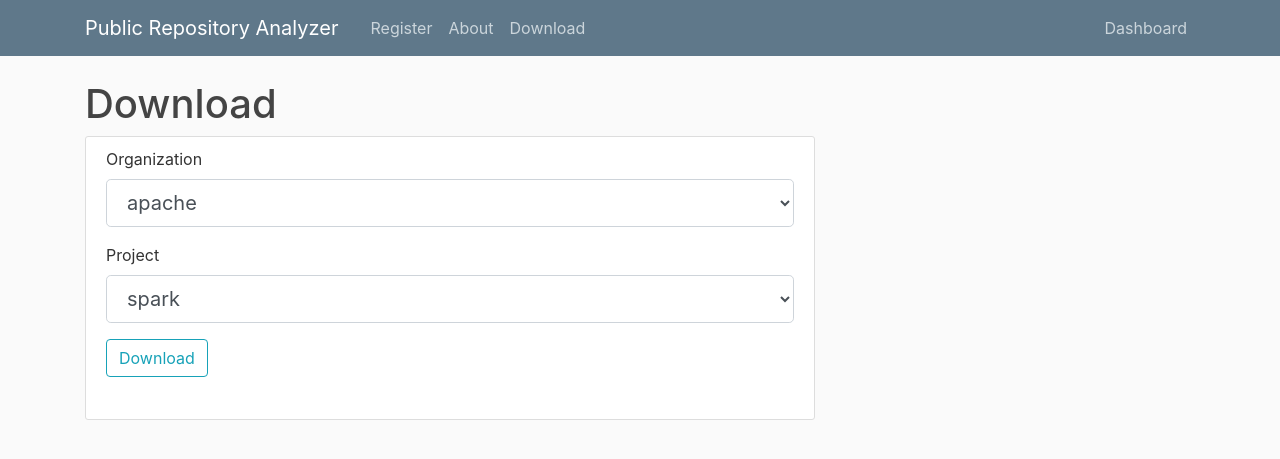
After one commit to hungnguyen10897/pra-site, a Flask app: page /download in a window 1280 px wide. The commit adds this page. Shown: the top 459 px of the page. Run offline with Flask 2, Linux system fonts and the light colour scheme; parts of the project's set-up code (start-up, migrations or seed data) failed here and were passed over; some libraries are stand-ins or nearby versions.

Commit message:
Add download page, displaying Sonarqube organization and respective projects

```diff
--- a/pra_site/__init__.py
+++ b/pra_site/__init__.py
@@ -1,5 +1,6 @@
 from flask import Flask, render_template, flash, url_for, redirect
 from flask_sqlalchemy import SQLAlchemy
+import sqlalchemy
 import json
 
 with open("/etc/pra-site-config.json", "r") as f:
@@ -9,5 +10,6 @@ app = Flask(__name__)
 app.config['SECRET_KEY'] = config["SECRET_KEY"]
 app.config['SQLALCHEMY_DATABASE_URI'] = config["SQLALCHEMY_DATABASE_URI"]
 db = SQLAlchemy(app)
+engine = sqlalchemy.create_engine(app.config['SQLALCHEMY_DATABASE_URI'])
 
 from pra_site import routes
--- a/pra_site/forms.py
+++ b/pra_site/forms.py
@@ -1,5 +1,5 @@
 from flask_wtf import FlaskForm
-from wtforms import StringField, SubmitField
+from wtforms import StringField, SubmitField, SelectField
 from wtforms.validators import DataRequired, URL, ValidationError
 import jenkins, requests
 
@@ -30,3 +30,8 @@ class InputForm(FlaskForm):
             server.get_version()
         except (KeyError, requests.exceptions.ConnectionError):
             raise ValidationError(f"Jenkins Server '{jenkins_server.data}' does not exist.")
+
+class DownloadForm(FlaskForm):
+    organization = SelectField("Organization", choices = ['apache', 'my org 1', 'your org 2'])
+    project = SelectField("Project", choices = ['spark', 'kafka', 'airflow'])
+    submit = SubmitField('Download')
--- a/pra_site/routes.py
+++ b/pra_site/routes.py
@@ -1,10 +1,12 @@
-from flask import Flask, render_template, flash, url_for, redirect
-from sqlalchemy import func
+from flask import Flask, render_template, flash, url_for, redirect, jsonify
+from sqlalchemy import func, MetaData, Table, select
+import os
 
-from pra_site.forms import InputForm
+from pra_site.forms import InputForm, DownloadForm
 from pra_site.models import Source
-from pra_site import app, db
+from pra_site import app, db, engine
 from pra_site.utils import format_jenkins_server
+
 
 @app.route("/", methods=['GET', 'POST'])
 @app.route("/register", methods=['GET', 'POST'])
@@ -47,7 +49,7 @@ def register():
             source = Source(sonar_org_key=sonar_org_key, jenkins_server=jenkins_server, batch_number = batch_num)
             db.session.add(source)
             db.session.commit()
-            flash(f'Your link is registered successfully.', 'success')
+            flash('Your link is registered successfully.', 'success')
 
         return redirect(url_for('register'))
     return render_template('register.html', title='Register', form=form)
@@ -55,3 +57,28 @@ def register():
 @app.route("/about")
 def about():
     return render_template("about.html", title='About')
+
+@app.route("/download", methods = ["GET", "POST"])
+def download():
+    form = DownloadForm()
+
+    return render_template("download.html", title='Download', form = form)
+
+@app.route("/project/<organization>")
+def project(organization):
+    connection = engine.connect()
+    metadata = MetaData()
+    sonar_analyses = Table("sonar_analyses", metadata, autoload=True, autoload_with=engine)
+
+    query = select([sonar_analyses.columns.project.distinct()]).where(sonar_analyses.columns.organization == organization)
+
+    res = connection.execute(query)
+    res_set = res.fetchall()
+
+    project_array = []
+    for line in res_set:
+        project_obj = {}
+        project_obj["name"] = line[0]
+        project_array.append(project_obj)
+
+    return jsonify({"projects" : project_array})
--- /dev/null
+++ b/pra_site/templates/download.html
@@ -0,0 +1,44 @@
+{% extends "layout.html" %}
+{% block content %}
+    <h1>Download</h1>
+    <div class="content-section">
+        <form method="POST" action="">
+            {{ form.hidden_tag() }}
+            <fieldset class="form-group">
+                <div class="form-group">
+                    {{ form.organization.label(class="form-control-label") }}
+                    {{ form.organization(class="form-control form-control-lg") }}
+                </div>
+                <div class="form-group">
+                    {{ form.project.label(class="form-control-label") }}
+                    {{ form.project(class="form-control form-control-lg") }}
+                </div>
+                <div class="form-group">
+                    {{ form.submit(class="btn btn-outline-info") }}
+                </div>
+            </fieldset>
+        </form>
+        <script>
+            let organization_select = document.getElementById('organization');
+            let project_select = document.getElementById('project')
+
+            organization_select.onchange = function(){
+                organization = organization_select.value;
+
+                fetch('/project/' + organization).then(function(response){
+
+                    response.json().then(function(data){
+                        let optionHTML = '';
+                        for (let project of data.projects){
+                            optionHTML += '<option value="' + project.name + '">' + project.name + '</option>';
+                        }
+
+                        project_select.innerHTML = optionHTML
+                    });
+                });
+            }
+        </script>
+    </div>
+
+
+{% endblock content %}
--- a/pra_site/templates/layout.html
+++ b/pra_site/templates/layout.html
@@ -28,6 +28,7 @@
             <div class="navbar-nav mr-auto">
               <a class="nav-item nav-link" href="{{ url_for('register') }}">Register</a>
               <a class="nav-item nav-link" href="{{ url_for('about') }}">About</a>
+              <a class="nav-item nav-link" href="{{ url_for('download') }}">Download</a>
             </div>
             <!-- Navbar Right Side -->
             <div class="navbar-nav">
--- a/pra_site/templates/register.html
+++ b/pra_site/templates/register.html
@@ -1,10 +1,10 @@
 {% extends "layout.html" %}
 {% block content %}
+    <h1>Register Source</h1>
     <div class="content-section">
         <form method="POST" action="">
             {{ form.hidden_tag() }}
             <fieldset class="form-group">
-                <legend class="border-bottom mb-4">Register Source</legend>
                 <div class="form-group">
                     {{ form.sonar_org_key.label(class="form-control-label") }}
                     {% if form.sonar_org_key.errors %}
```
Also changed, not shown: pra_site/models.py (line endings or trailing spaces), 1 other file.
